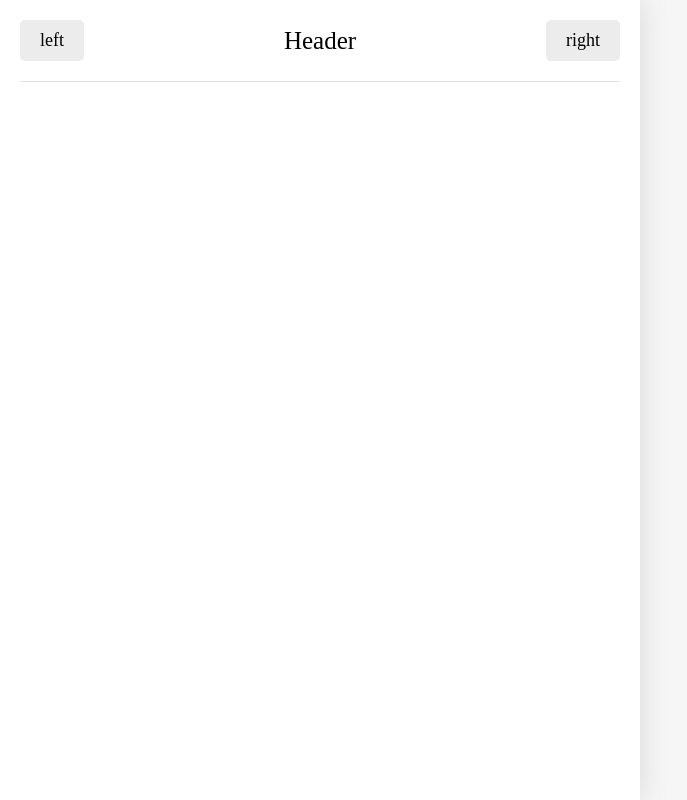
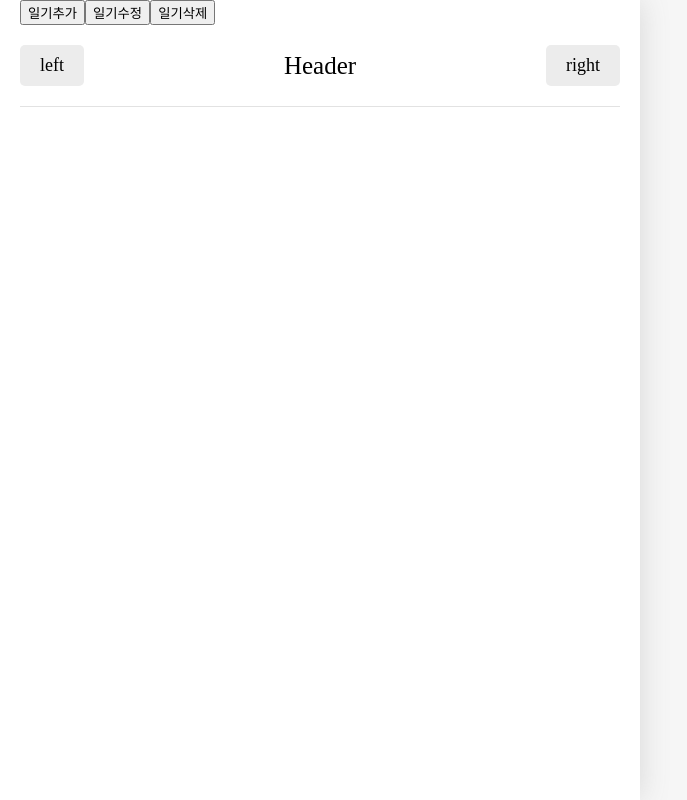
Before and after one commit to sangyeop0529/2025_06_emotion_diary, a React (Vite) app: page / in a window 1280 px wide. Shown: the whole page, without its empty margins (0-687 px from the left). Built offline with nearby package versions, Linux system fonts and the light colour scheme; a web font is replaced by a local one.

Commit message:
useReducer 사용 및 일기 mock 데이터 생성

```diff
--- a/src/App.jsx
+++ b/src/App.jsx
@@ -1,3 +1,4 @@
+import { createContext, useReducer, useRef } from "react";
 import { Route, Routes } from "react-router-dom";
 import Home from "./pages/Home";
 import New from "./pages/New";
@@ -5,9 +6,90 @@ import Diary from "./pages/Diary";
 import Edit from "./pages/Edit";
 import NotFound from "./pages/NotFound";
 
+const mockData = [
+  {
+    id: 1,
+    createDate: new Date().getTime(),
+    emotionId: 1,
+    content: "청소하기",
+  },
+  {
+    id: 2,
+    createDate: new Date().getTime(),
+    emotionId: 3,
+    content: "빨래하기",
+  },
+];
+
+const reducer = (state, action) => {
+  switch (action.type) {
+    case "CREATE":
+      return [action.data, ...state];
+    case "UPDATE":
+      return state.map((item) =>
+        String(item.id) === String(action.id) ? action.data : item
+      );
+    case "DELETE":
+      return state.filter((item) => String(item.id) !== String(action.id));
+    default:
+      return state;
+  }
+};
+
+const DiaryStateContext = createContext();
+const DiaryDispatchContext = createContext();
+
 function App() {
+  const [data, dispatch] = useReducer(reducer, mockData);
+  const idRef = useRef(3);
+
+  // 일기 추가
+  const onCreate = (createDate, emotionId, content) => {
+    dispatch({
+      type: "CREATE",
+      data: {
+        id: idRef.current++,
+        createDate,
+        emotionId,
+        content,
+      },
+    });
+  };
+  // 일기 수정
+  const onUpdate = (id, createDate, emotionId, content) => {
+    dispatch({
+      type: "UPDATE",
+      data: {
+        id,
+        createDate,
+        emotionId,
+        content,
+      },
+    });
+  };
+  // 일기 삭제
+  const onDelete = (id) => {
+    dispatch({
+      type: "DELETE",
+      id,
+    });
+  };
+
   return (
     <>
+      <button onClick={() => onCreate(new Date().getTime(), 1, "Hello")}>
+        일기추가
+      </button>
+      <button
+        onClick={() =>
+          onUpdate(1, new Date().getTime(), 3, "수정된 일기입니다.")
+        }>
+        일기수정
+      </button>
+      <button onClick={() => onDelete(1)}>일기삭제</button>
+
+      <DiaryStateContext value={data}>
+        <DiaryDispatchContext value={{ onCreate, onUpdate, onDelete }}>
           <Routes>
             <Route path="/" element={<Home />} />
             <Route path="/new" element={<New />} />
@@ -15,6 +97,8 @@ function App() {
             <Route path="/edit/:id" element={<Edit />} />
             <Route path="*" element={<NotFound />} />
           </Routes>
+        </DiaryDispatchContext>
+      </DiaryStateContext>
     </>
   );
 }
```
Lines whose indentation alone changed are shown as unchanged.
